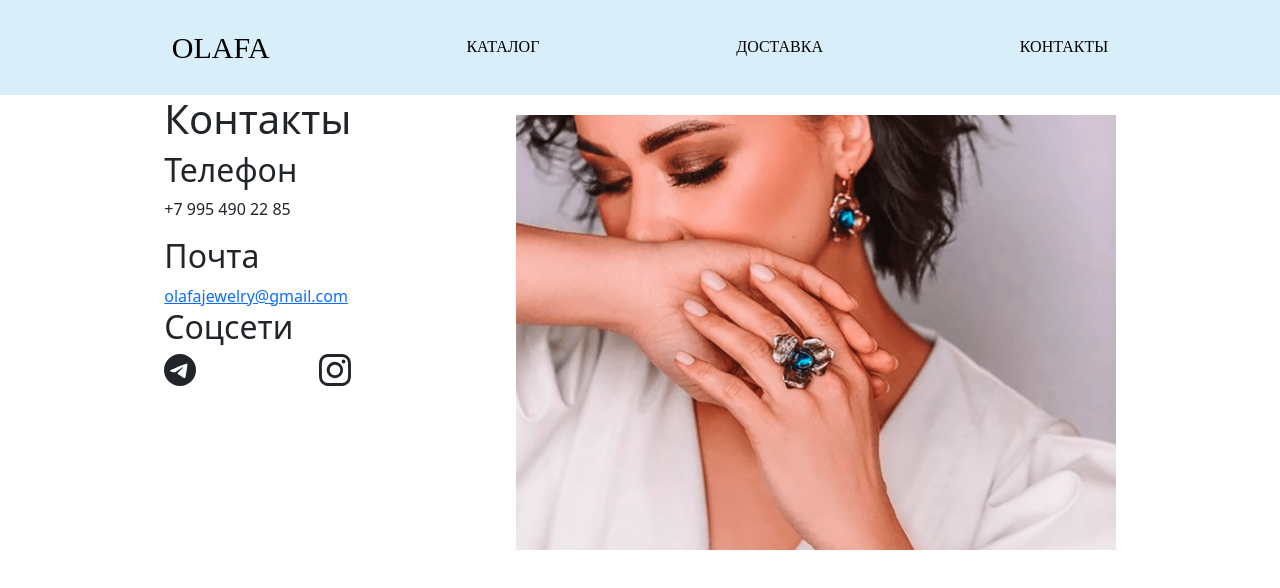
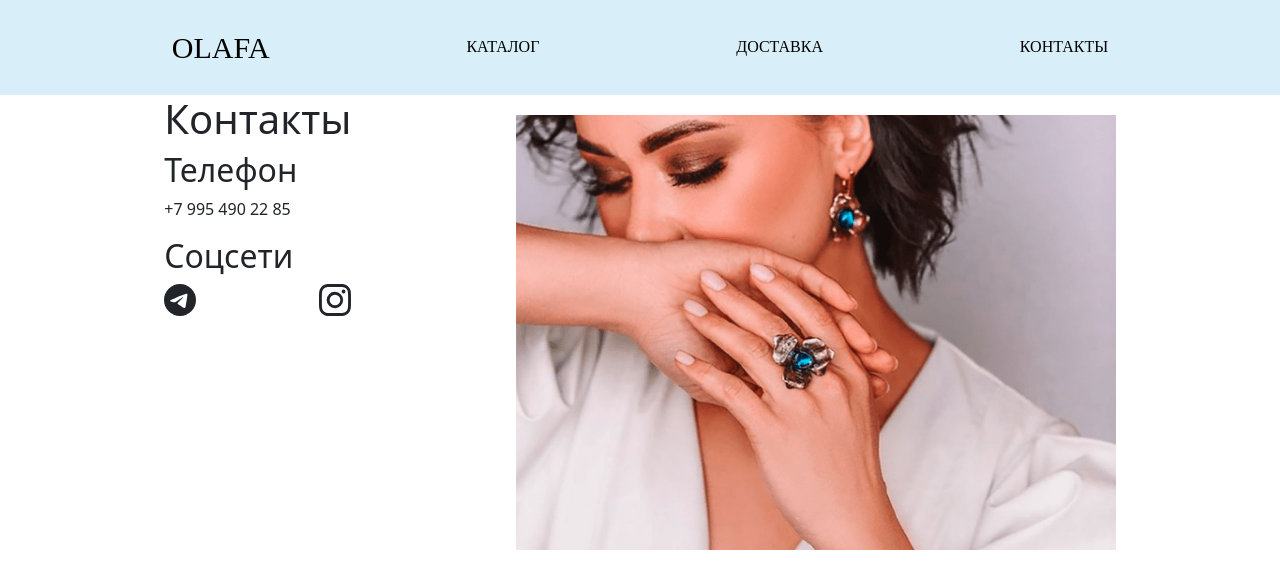
Before and after one commit to Mayya0762/jewelry-shop, a React (Create React App) app: page /contactus in a window 1280 px wide. Shown: the top 588 px of the page. Built offline with nearby package versions, Linux system fonts and the light colour scheme; a web font is replaced by a local one.

Commit message:
your message

```diff
--- a/src/ContactUs.js
+++ b/src/ContactUs.js
@@ -7,8 +7,7 @@ function ContactUs() {
         <h1>Контакты</h1>
         <h2>Телефон</h2>
         <p>+7 995 490 22 85</p>
-        <h2>Почта</h2>
-        <a href="mailto:olafajewelry@gmail.com">olafajewelry@gmail.com</a>
+
         <h2>Соцсети</h2>
         <div className='icons'>
         <svg xmlns="http://www.w3.org/2000/svg" width="32" height="32" fill="currentColor" class="bi bi-telegram" viewBox="0 0 16 16">
```
